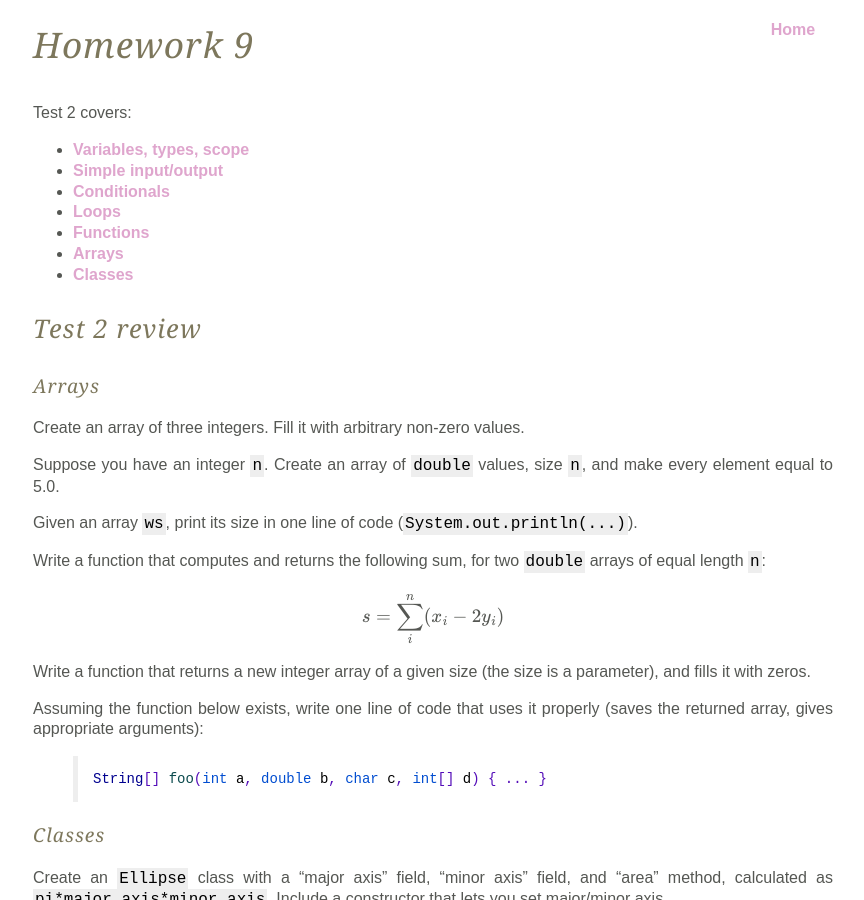
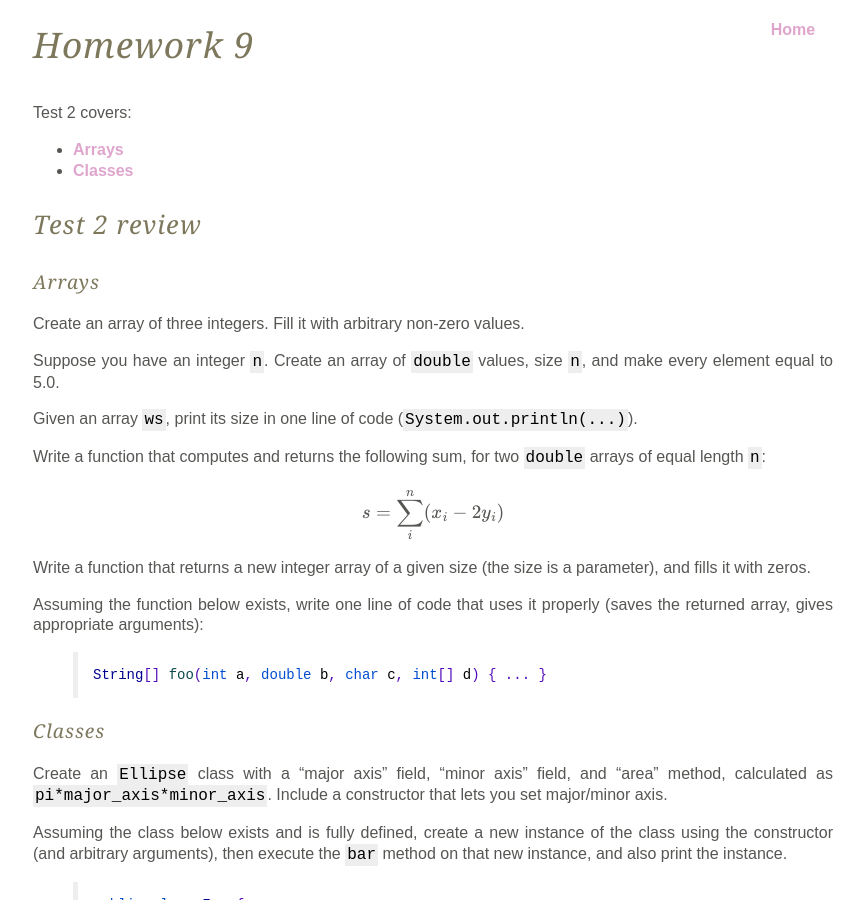
Before and after one commit to joshuaeckroth/csci141-website, a Jekyll site: the page built from homework/homework-9.markdown, in a window 1280 px wide and 900 px high. Shown: the whole window, without its empty margins (207-1071 px from the left). Built offline with Jekyll 4.4.1, drawn with Linux system fonts in a browser that asks for light colours; Markdown is read by kramdown in place of the engine named in the settings; formulas are drawn with MathJax 3.

Commit message:
Simplified HW 9.

```diff
--- a/homework/homework-9.markdown
+++ b/homework/homework-9.markdown
@@ -5,11 +5,6 @@ layout: default
 
 Test 2 covers:
 
-- [Variables, types, scope](/lecture/variables-types-scope.html)
-- [Simple input/output](/lecture/simple-io.html)
-- [Conditionals](/lecture/conditionals.html)
-- [Loops](/lecture/loops.html)
-- [Functions](/lecture/functions.html)
 - [Arrays](/lecture/arrays.html)
 - [Classes](/lecture/classes.html)
 
```
